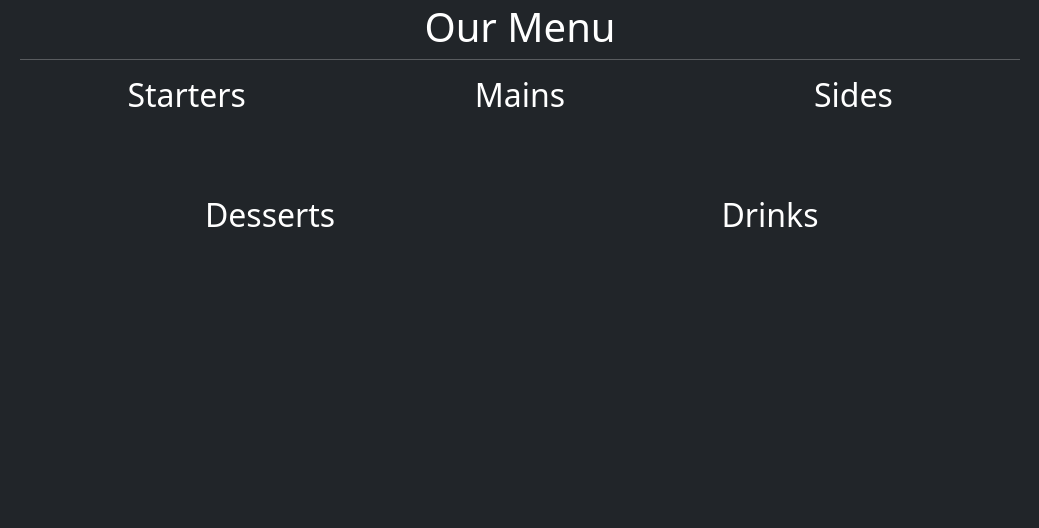
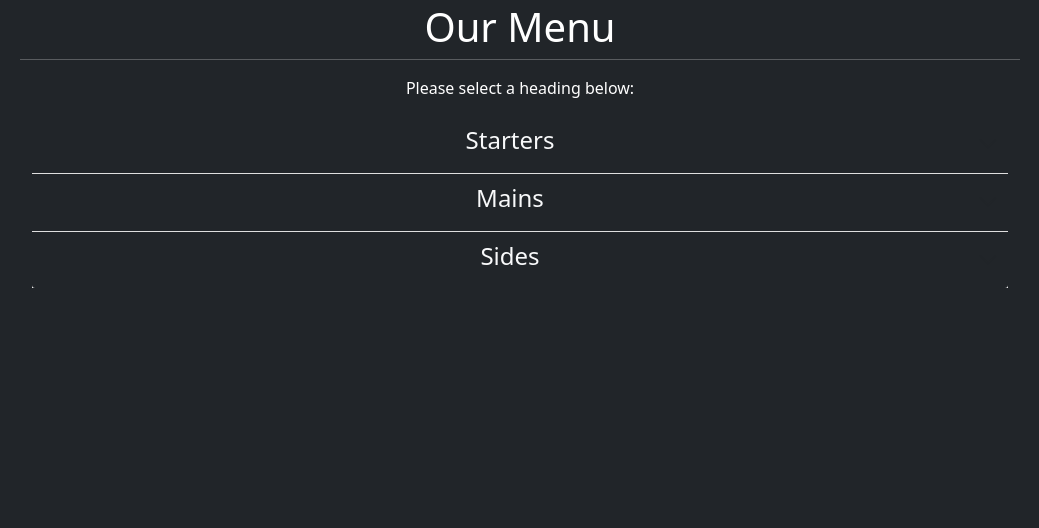
Before and after one commit to NaveedNaseem84/Test-Restaurant, a Django app: template menu/templates/menu/menu.html in a window 1280 px wide. Shown: the part 73-601 px from the top of the page, without its empty margins (120-1159 px from the left). Run offline with Django 4.2, Linux system fonts and the light colour scheme; the template is opened without the code that fills it: most values are stand-ins (such as "Sample title", 1, 10 or a date in 2020).

Commit message:
style menu as drop down and current bookings revamp

```diff
--- a/menu/templates/menu/menu.html
+++ b/menu/templates/menu/menu.html
@@ -3,6 +3,7 @@
 {% block content %}
 <title>Sultans | Menu</title>
 <!-- index.html content starts here -->
+
 <div class="container-fluid">
     <!--
     <div style="text-align: center;">
@@ -35,9 +36,14 @@
         {% endfor %}
     </div>
 -->
+
+
     <div class="container">
         <div class="row justify-content-md-center">
             <h1>Our Menu</h1>
+            <hr>
+            <p> Please select a heading below:</p>
+            <!--
             <hr>
             <div class="col-sm col-md-4">
                 <h2>Starters</h2>
@@ -88,11 +94,74 @@
                 <p><b>{{menu.name| safe}}</b></p>
                 <i> {{menu.description| safe}}</i>
                 <p><i> £{{menu.price| safe}}</i>
-                {% endif %}
-                {% endfor %}
+                    {% endif %}
+                    {% endfor %}
             </div>
-
         </div>
 
+    -->
         <!-- index.html content ends here -->
+
+        <div class="accordion accordion-flush " id="accordionFlushExample">
+            <div class="accordion-item">
+                <h2 class="accordion-header" id="flush-headingOne">
+                    <button class="accordion-button collapsed bg-dark text-light" style="padding:10px;" type="button" data-bs-toggle="collapse"
+                        data-bs-target="#flush-collapseOne" aria-expanded="false" aria-controls="flush-collapseOne">
+                        <h4 style="margin-left: auto;">Starters</h4>
+                    </button>
+                </h2>
+                <div id="flush-collapseOne" class="accordion-collapse collapse" aria-labelledby="flush-headingOne"
+                    data-bs-parent="#accordionFlushExample">
+                    <div class="accordion-body bg-dark text-white">
+                        {% for menu in object_list %}
+                        {% if menu.category == "Starter" %}
+                        <p><b>{{menu.name | safe}}</b></p>
+                        <p><i> {{menu.description| safe}}</i></p>
+                        <p><i> £{{menu.price| safe}}</i></p>
+                        {% endif %}
+                        {% endfor %}
+                    </div>
+                </div>
+            </div>
+            <div class="accordion-item">
+                <h2 class="accordion-header" id="flush-headingTwo">
+                    <button class="accordion-button collapsed bg-dark text-light"style="padding:10px;" type="button" data-bs-toggle="collapse"
+                        data-bs-target="#flush-collapseTwo" aria-expanded="false" aria-controls="flush-collapseTwo">
+                        <h4 style="margin-left: auto;">Mains</h4>
+                    </button>
+                </h2>
+                <div id="flush-collapseTwo" class="accordion-collapse collapse" aria-labelledby="flush-headingTwo"
+                    data-bs-parent="#accordionFlushExample">
+                    <div class="accordion-body bg-dark text-white">
+                        {% for menu in object_list %}
+                        {% if menu.category == "Mains" %}
+                        <p><b>{{menu.name |safe}}</b></p>
+                        <p><i> {{menu.description |safe}}</i></p>
+                        <p><i> £{{menu.price |safe}}</i></p>
+                        {% endif %}
+                        {% endfor %}
+                    </div>
+                </div>
+            </div>
+            <div class="accordion-item">
+                <h2 class="accordion-header" id="flush-headingThree">
+                    <button class="accordion-button collapsed bg-dark text-light" style="padding:10px;" type="button" data-bs-toggle="collapse"
+                        data-bs-target="#flush-collapseThree" aria-expanded="false" aria-controls="flush-collapseThree">
+                        <h4 style="margin-left: auto;" >Sides</h4>
+                    </button>
+                </h2>
+                <div id="flush-collapseThree" class="accordion-collapse collapse" aria-labelledby="flush-headingThree"
+                    data-bs-parent="#accordionFlushExample">
+                    <div class="accordion-body bg-dark text-white">
+                        {% for menu in object_list %}
+                        {% if menu.category == "Side" %}
+                        <p><b>{{menu.name| safe}}</b></p>
+                        <p><i> {{menu.description| safe}}</i></p>
+                        <p><i> £{{menu.price| safe}}</i></p>
+                        {% endif %}
+                        {% endfor %}
+                    </div>
+                </div>
+            </div>
+        </div>
         {% endblock %}
```
Also changed, not shown: book/templates/book/book.html (+15 -34 lines).
